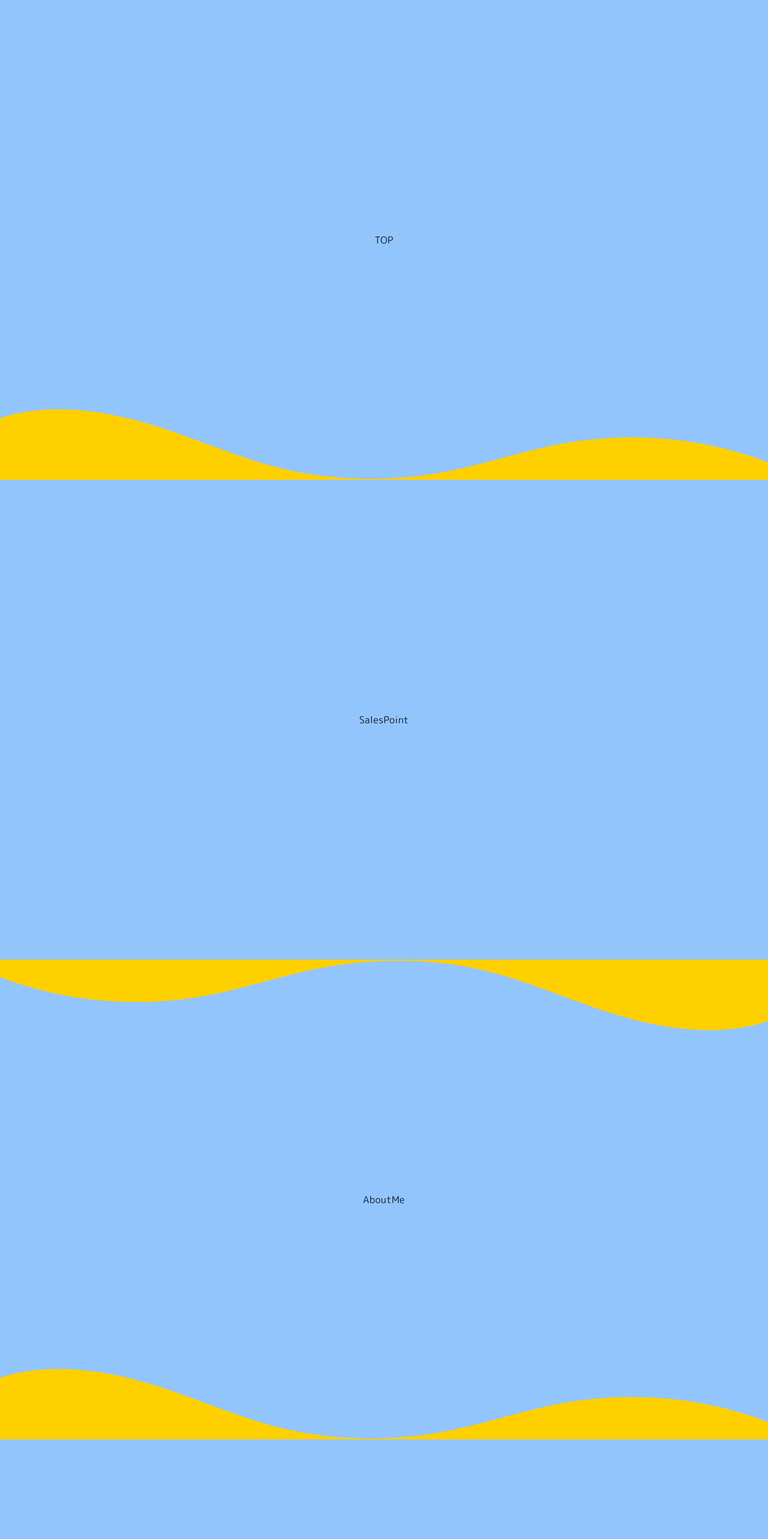
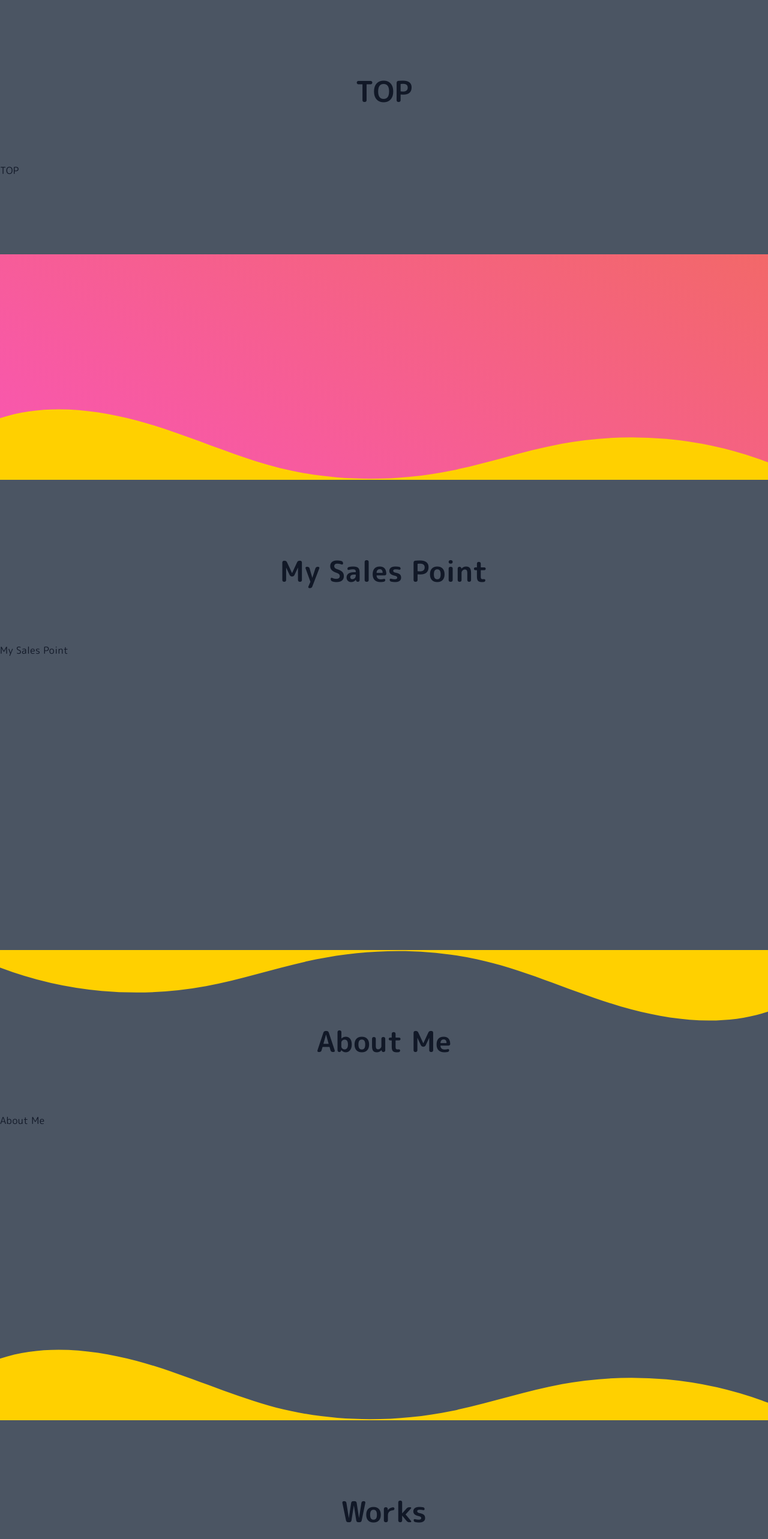
Before and after one commit to genie-oh/nextjs-portfolio, a Next.js app: page / in a window 1280 px wide. Shown: the top 2566 px of the page at 60% size. Built offline with nearby package versions, Linux system fonts and the light colour scheme.

Commit message:
mod: make Section to component > pages/index.tsx

```diff
--- a/pages/index.tsx
+++ b/pages/index.tsx
@@ -1,41 +1,49 @@
 import HomeContext from "../components/Context/HomeContext";
+import Section from "../components/Section";
 
 import WaveDividerBottom from "../components/WaveDivider/WaveDividerBottom";
 import WaveDividerTop from "../components/WaveDivider/WaveDividerTop";
 
 export default function Home() {
-    const clSection = "relative bg-blue-300 h-screen flex justify-center items-center";
+    const styleSectionTop = { background: "linear-gradient(29deg, rgba(249,86,179,1) 0%, rgba(240,111,76,1) 100%)" };
+    const styleSectionA = { background: "#FFD000" };
+    const styleSectionB = { background: "#FFEFCA" };
+
     return (
         <HomeContext.Provider value={{}}>
             <div>
                 {/* GlobalMenu */}
                 <div>
                     <main>
-                        <section className={clSection}>
+                        <Section id="SEC-TOP" title="TOP" className="h-screen" style={styleSectionTop}>
                             TOP
                             <WaveDividerBottom />
-                        </section>
-                        <section className={clSection}>SalesPoint</section>
-                        <section className={clSection}>
+                        </Section>
+                        <Section id="SEC-SALESPOINT" title="My Sales Point" style={styleSectionA}>
+                            <div className="h-96">My Sales Point</div>
+                        </Section>
+                        <Section id="SEC-ABOUTME" title="About Me" style={styleSectionB}>
                             <WaveDividerTop />
-                            AboutMe
+                            <div className="h-96">About Me</div>
                             <WaveDividerBottom />
-                        </section>
-                        <section className={clSection}>Works</section>
-                        <section className={clSection}>
+                        </Section>
+                        <Section id="SEC-WORKS" title="Works" style={styleSectionA}>
+                            <div className="h-96">Works</div>
+                        </Section>
+                        <Section id="SEC-CAREERS" title="Careers" style={styleSectionB}>
                             <WaveDividerTop />
-                            Carrers
+                            <div className="h-96">Careers</div>
                             <WaveDividerBottom />
-                        </section>
-                        <section className={clSection}>Articles</section>
-                        <section className={clSection}>
+                        </Section>
+                        <Section id="SEC-ARTICLES" title="Articles" style={styleSectionA}>
+                            <div className="h-96">Articles</div>
+                        </Section>
+                        <Section id="SEC-CONTACTME" title="Contact Me" style={styleSectionB}>
                             <WaveDividerTop />
-                            ContactMe
-                        </section>
+                            <div className="h-96">Contact Me</div>
+                        </Section>
 
                         <section className="h-16 text-white bg-gray-700">FooterSection</section>
-                        {/* Sections */}
-                        {/* SectionFooter */}
                     </main>
                 </div>
             </div>
```
